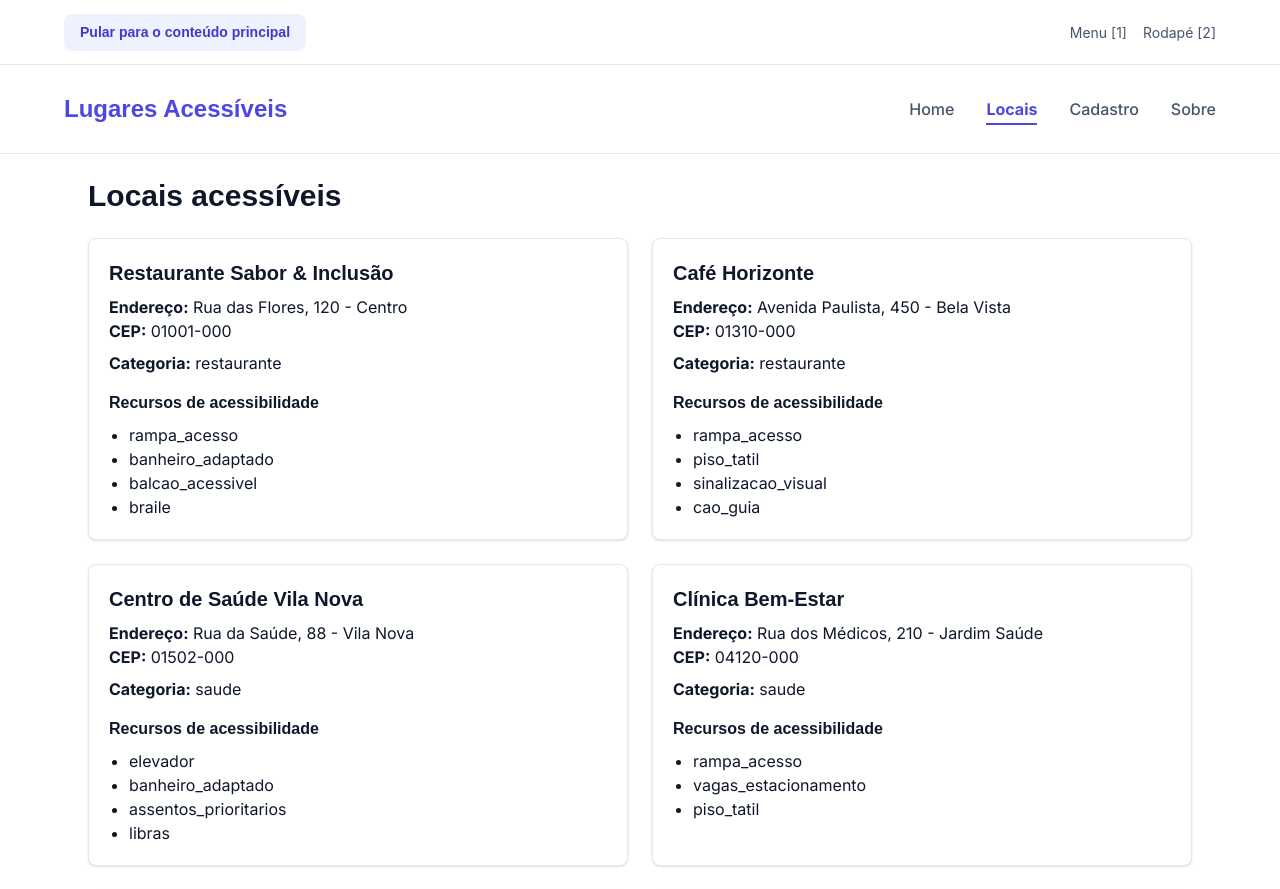
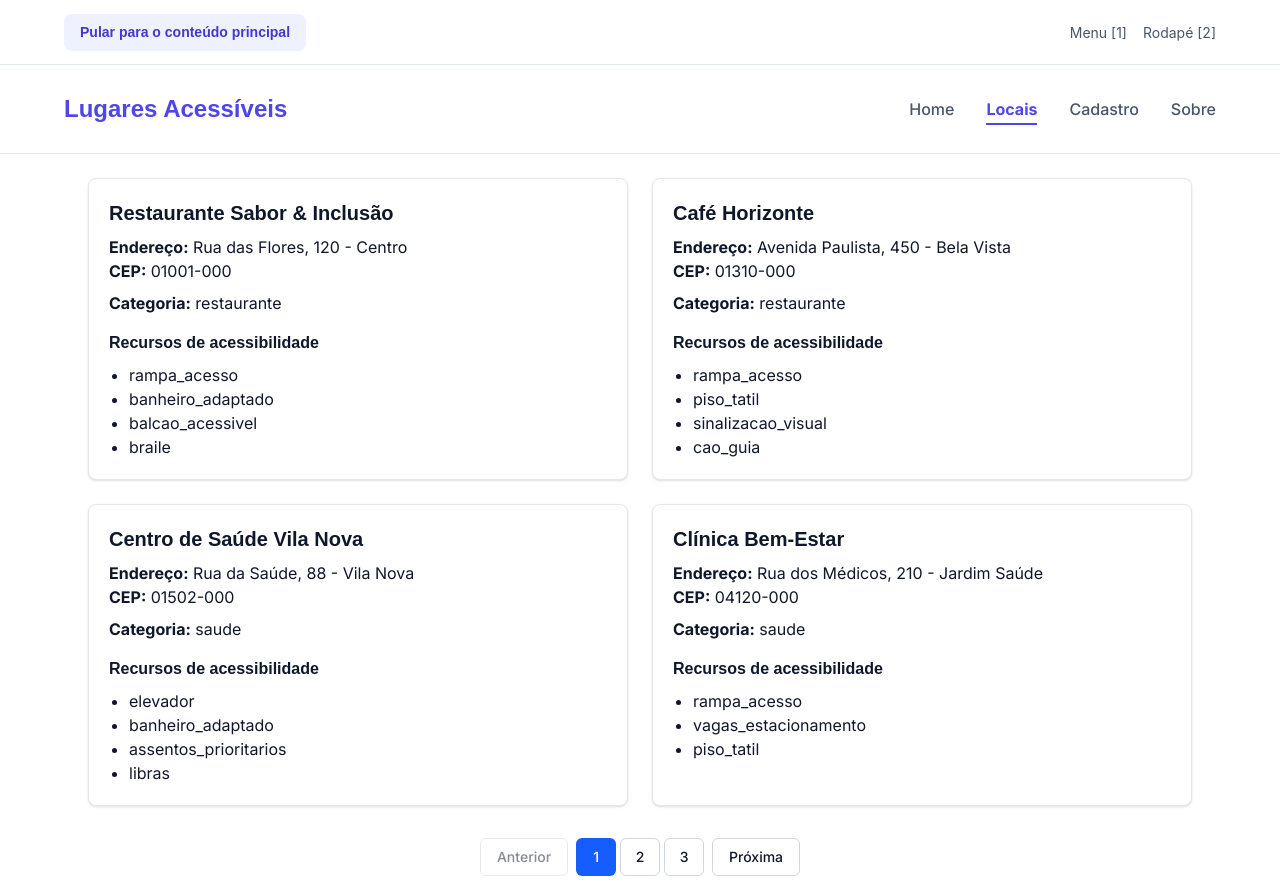
Before and after one commit to 1TDSPH-26/portal-locais-acessiveis, a React (Vite) app: page /locais in a window 1280 px wide. Shown: the top 889 px of the page. Built offline with nearby package versions, Linux system fonts and the light colour scheme; a web font is replaced by a local one.

Commit message:
feat: inicialização da implementação da tecnologia assistiva

```diff
--- a/src/pages/Locais/Locais.tsx
+++ b/src/pages/Locais/Locais.tsx
@@ -1,4 +1,4 @@
-import { useEffect, useState } from 'react'
+import { useEffect, useRef, useState } from 'react'
 import EmptyState from '../../components/Feedback/EmptyState'
 import ErrorMessage from '../../components/Feedback/ErrorMessage'
 import LoadingState from '../../components/Feedback/LoadingState'
@@ -9,6 +9,12 @@ export default function Locais() {
   const [locais, setLocais] = useState<Local[]>([])
   const [loading, setLoading] = useState(true)
   const [error, setError] = useState(false)
+
+
+  const [paginaAtual, setPaginaAtual] = useState(1)
+  const itensPorPagina = 4
+
+  const tituloRef = useRef<HTMLHeadingElement>(null)
 
   useEffect(() => {
     const timer = setTimeout(() => {
@@ -25,6 +31,19 @@ export default function Locais() {
       clearTimeout(timer)
     }
   }, [])
+
+  const totalPaginas = Math.ceil(locais.length / itensPorPagina)
+  const indiceInicial = (paginaAtual - 1) * itensPorPagina
+  const locaisPaginados = locais.slice(indiceInicial, indiceInicial + itensPorPagina)
+
+  const mudarPagina = (novaPagina: number) => {
+    if (novaPagina >= 1 && novaPagina <= totalPaginas) {
+      setPaginaAtual(novaPagina)
+      if (tituloRef.current) {
+        tituloRef.current.focus()
+      }
+    }
+  }
 
   if (loading) {
     return <LoadingState message="Carregando locais..." />
@@ -47,12 +66,9 @@ export default function Locais() {
 
   return (
     <main className="mx-auto w-full max-w-6xl p-6">
-      <h1 className="mb-6 font-display text-3xl font-bold text-texto">
-        Locais acessíveis
-      </h1>
 
       <section className="grid gap-6 md:grid-cols-2">
-        {locais.map((local) => (
+        {locaisPaginados.map((local) => (
           <article
             key={local.id}
             className="rounded-lg border border-gray-200 bg-white p-5 shadow-sm"
@@ -87,6 +103,57 @@ export default function Locais() {
           </article>
         ))}
       </section>
+
+      {totalPaginas > 1 && (
+        <nav
+          aria-label="Navegação por páginas de locais"
+          className="mt-8 flex flex-wrap items-center justify-center gap-2"
+        >
+          <button
+            type="button"
+            onClick={() => mudarPagina(paginaAtual - 1)}
+            disabled={paginaAtual === 1}
+            aria-label="Ir para a página anterior"
+            className="rounded-md border border-gray-300 px-4 py-2 font-corpo text-sm font-medium text-texto transition-colors hover:bg-gray-100 disabled:cursor-not-allowed disabled:opacity-50 focus:outline-none focus:ring-2 focus:ring-blue-600 focus:ring-offset-2"
+          >
+            Anterior
+          </button>
+
+          <div className="flex gap-1" role="group" aria-label="Páginas">
+            {Array.from({ length: totalPaginas }, (_, index) => {
+              const pagina = index + 1
+              const ehPaginaAtual = pagina === paginaAtual
+
+              return (
+                <button
+                  key={pagina}
+                  type="button"
+                  onClick={() => mudarPagina(pagina)}
+                  aria-current={ehPaginaAtual ? 'page' : undefined}
+                  aria-label={`Página ${pagina}`}
+                  className={`min-w-[40px] rounded-md px-3 py-2 font-corpo text-sm font-medium transition-colors focus:outline-none focus:ring-2 focus:ring-blue-600 focus:ring-offset-2 ${
+                    ehPaginaAtual
+                      ? 'bg-blue-600 text-white font-bold'
+                      : 'border border-gray-300 text-texto hover:bg-gray-100'
+                  }`}
+                >
+                  {pagina}
+                </button>
+              )
+            })}
+          </div>
+
+          <button
+            type="button"
+            onClick={() => mudarPagina(paginaAtual + 1)}
+            disabled={paginaAtual === totalPaginas}
+            aria-label="Ir para a próxima página"
+            className="rounded-md border border-gray-300 px-4 py-2 font-corpo text-sm font-medium text-texto transition-colors hover:bg-gray-100 disabled:cursor-not-allowed disabled:opacity-50 focus:outline-none focus:ring-2 focus:ring-blue-600 focus:ring-offset-2"
+          >
+            Próxima
+          </button>
+        </nav>
+      )}
     </main>
   )
 }
```
